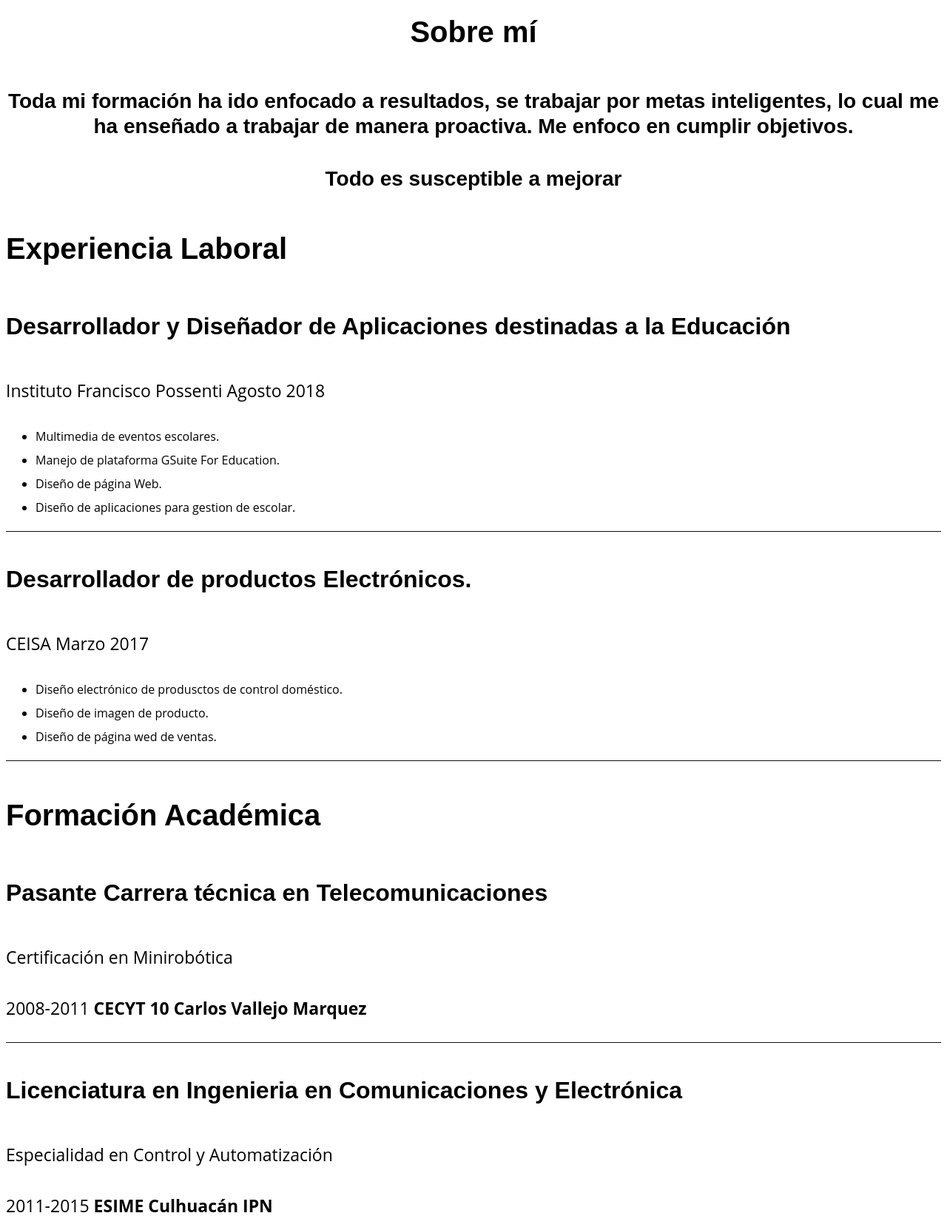
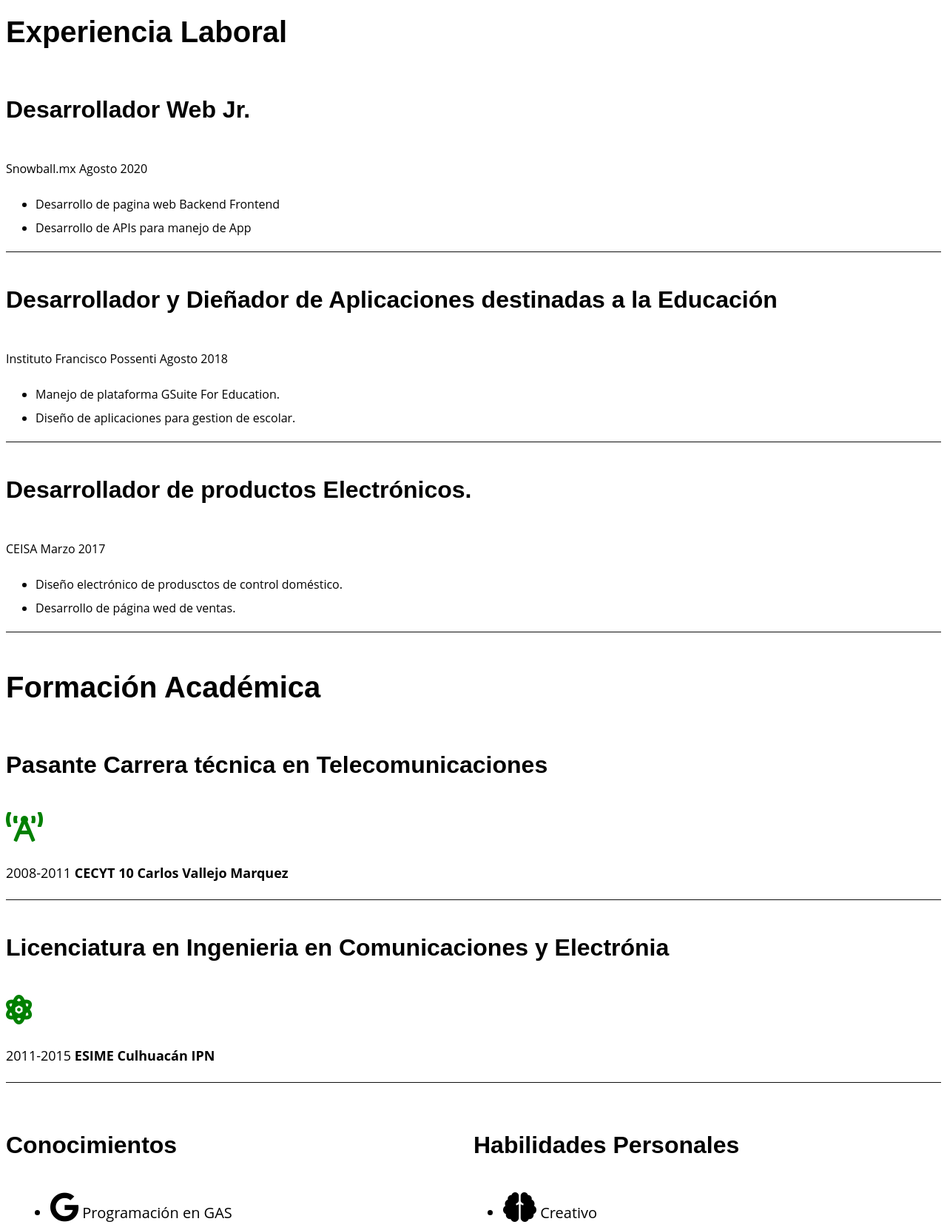
Before and after one commit to CarlosG4rc/Cvitae, a plain HTML site: page index.html in a window 1280 px wide. Shown: the part 357-2020 px from the top of the page at 74% size. Drawn offline with Linux system fonts and the light colour scheme.

Commit message:
Update index.html

```diff
--- a/index.html
+++ b/index.html
@@ -44,9 +44,6 @@
         font-size: 2.8rem;
         line-height: 1.2;
     }
-    p{
-        font-size: 2.3rem;
-        }
     img{
         max-width: 10%;
     }
@@ -259,7 +256,7 @@
     <header class="site-header">
         <div class="contenedor" style="margin-top:35px;">
             <!-- <img src="https://drive.google.com/thumbnail?id=1BIyl9j7E_D_8_05Q_kIV_O39VGRzRs3u" alt="Carlos"> -->
-            <img src="https://drive.google.com/thumbnail?id=1_Nks7kVwttZEw4bSI9iXFnPq9LQENnXH" alt="Carlos">
+            <img style="width: 100px; height:auto;" src="https://drive.google.com/thumbnail?id=1_Nks7kVwttZEw4bSI9iXFnPq9LQENnXH" alt="Carlos">
             <a href="#">
                 <h1 class="no-margin">Carlos <span>García</span></h1>
             </a>
@@ -278,19 +275,20 @@
     </header>
     <div class="contenido-principal">
         <main class="sobremi">
-            <div class="centrar-texto">
-                <h2>Sobre mí</h2>
-                <h4>Toda mi formación ha ido enfocado a resultados, se trabajar por metas inteligentes, lo cual me ha enseñado a trabajar de manera proactiva. Me enfoco en cumplir objetivos.</h4>
-                <h4> Todo es susceptible a mejorar</h4>
-            </div>
             <h2>Experiencia Laboral</h2>
             <div class="entrada">
-                <h3>Desarrollador y Diseñador de Aplicaciones destinadas a la Educación</h3>
+                <h3>Desarrollador Web Jr.</h3>
+                <p>Snowball.mx <span>Agosto 2020</span></p>
+                <ul>
+                    <li>Desarrollo de pagina web Backend Frontend</li>
+                    <li>Desarrollo de APIs para manejo de App</li>
+                </ul>
+            </div>
+            <div class="entrada">
+                <h3>Desarrollador y Dieñador de Aplicaciones destinadas a la Educación</h3>
                 <p>Instituto Francisco Possenti <span>Agosto 2018</span></p>
                 <ul>
-                    <li>Multimedia de eventos escolares.</li>
                     <li>Manejo de plataforma GSuite For Education.</li>
-                    <li>Diseño de página Web.</li>
                     <li>Diseño de aplicaciones para gestion de escolar.</li>
                 </ul>
             </div>
@@ -299,20 +297,17 @@
                 <p>CEISA <span>Marzo 2017</span></p>
                 <ul>
                     <li>Diseño electrónico de produsctos de control doméstico.</li>
-                    <li>Diseño de imagen de producto.</li>
-                    <li>Diseño de página wed de ventas.</li>
-                    </ul>
-                </div>
+                    <li>Desarrollo de página wed de ventas.</li>
+                </ul>
+            </div>
                 <h2>Formación Académica</h2>
                 <article class="experiencia">
                     <h3>Pasante Carrera técnica en Telecomunicaciones</h3>
-                    <p>Certificación en Minirobótica</p>
-                    <p>2008-2011 <span>CECYT 10 Carlos Vallejo Marquez</span></p>
+                    <i class="fas fa-broadcast-tower"></i><p>2008-2011 <span>CECYT 10 Carlos Vallejo Marquez</span></p>
                 </article>
                 <article class="experiencia">
-                    <h3>Licenciatura en Ingenieria en Comunicaciones y Electrónica</h3>
-                    <p>Especialidad en Control y Automatización</p>
-                    <p>2011-2015 <span>ESIME Culhuacán IPN</span></p>
+                    <h3>Licenciatura en Ingenieria en Comunicaciones y Electrónia</h3>
+                    <i class="fas fa-atom"></i><p>2011-2015 <span>ESIME Culhuacán IPN</span></p>
                 </article>
                 <div class="skills">
                     <div class="personal">
```
